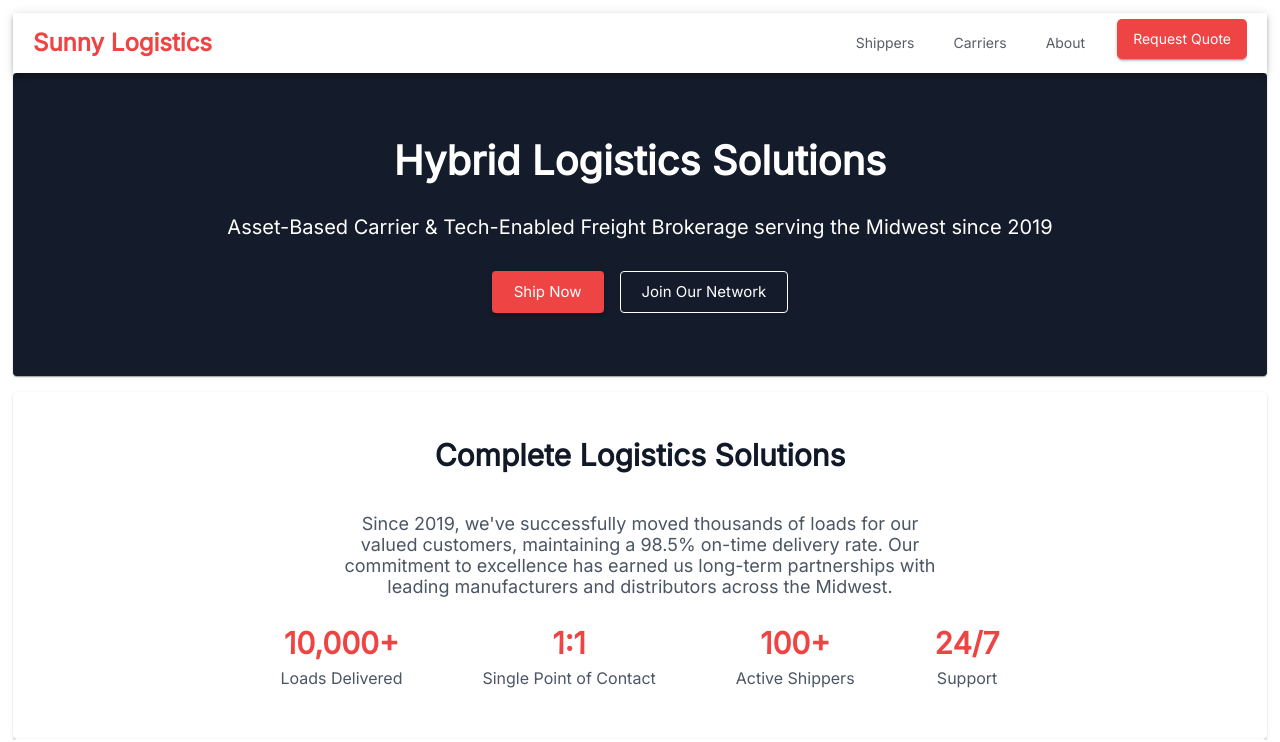
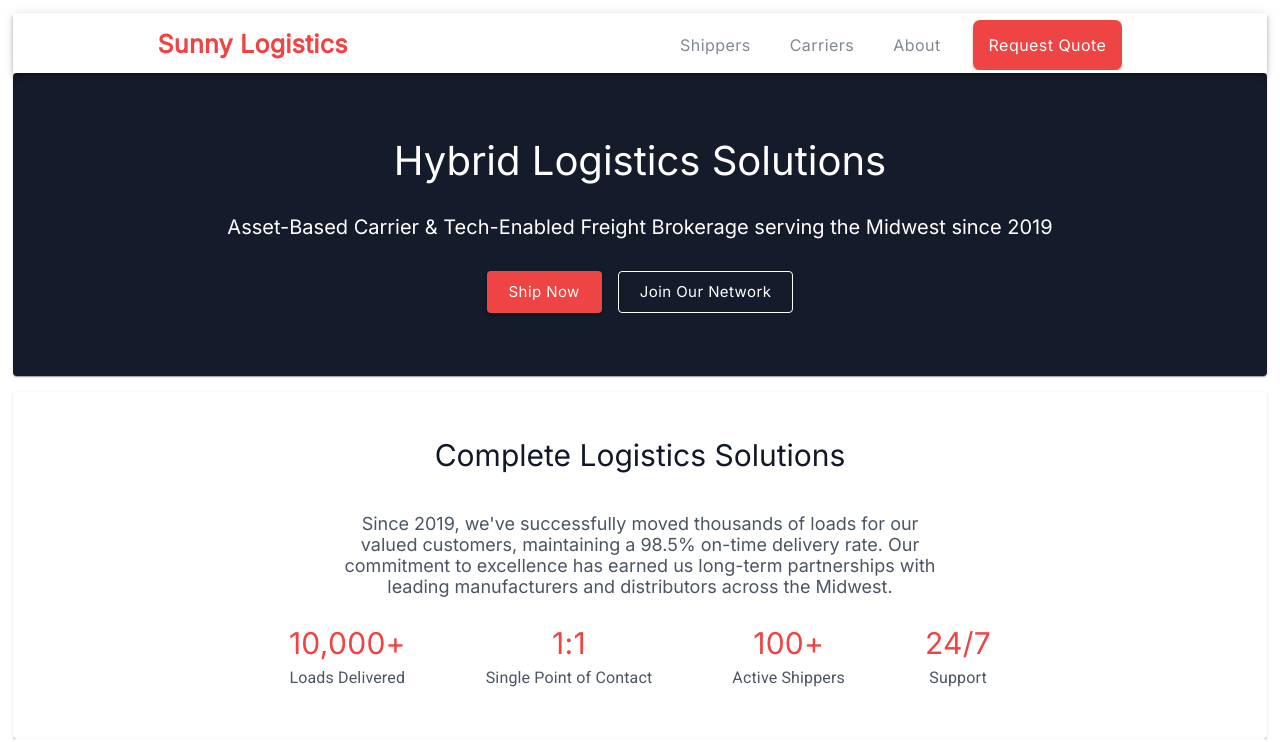
Before and after one commit to sirgill/sunnylogistics, a React (Create React App) app: page / in a window 1280 px wide. Shown: the top 742 px of the page. Built offline with nearby package versions, Linux system fonts and the light colour scheme.

Commit message:
"navbar ui"

```diff
--- a/src/scenes/Navbar/navbar.jsx
+++ b/src/scenes/Navbar/navbar.jsx
@@ -1,83 +1,58 @@
 // src/scenes/Navbar/navbar.js
-import React, { useState } from 'react';
-import styled from '@emotion/styled';
-import { AppBar, Toolbar, Typography, Button, Tabs, Tab, IconButton, SwipeableDrawer, List, ListItem, ListItemText, useMediaQuery } from '@material-ui/core';
-import { Link } from 'react-router-dom';
-import MenuIcon from '@material-ui/icons/Menu';
-import { makeStyles, useTheme } from '@material-ui/core/styles';
-
-const useStyles = makeStyles((theme) => ({
-  appbar: {
-    backgroundColor: '#FFFFFF',
-    padding: '10px 20px',
-    width: '100%',
-    height:60,
-    justifyContent:'center',
-  },
-  tabContainer: {
-    marginLeft: 'auto',
-  },
-  tab: {
-    minWidth: 10,
-    marginLeft: '15px',
-    color: theme.palette.darkGrey.main,
-    '&:hover': {
-      color: theme.palette.hover.main,
-      opacity: 1,
-    },
-    textTransform:'none',
-    fontFamily: 'Inter, Arial, sans-serif',
-  },
-  requestQuoteButton: {
-    marginLeft: '20px',
-    backgroundColor: theme.palette.primary.main,
-    color: theme.palette.secondary.main,
-    '&:hover': {
-      backgroundColor: theme.palette.hover.main,
-    },
-    borderRadius:'5px',
-    height:40,
-    textTransform:'none',
-    fontFamily: 'Inter, Arial, sans-serif',
-  },
-  logo: {
-    fontFamily: 'Inter, Arial, sans-serif',
-    fontWeight: 700,
-    fontSize: '1.5rem',
-    color: theme.palette.primary.main,
-  },
-  drawerIcon: {
-    color: theme.palette.primary.main,
-  },
-  drawerContainer: {
-    width: 250,
-    backgroundColor: theme.palette.darkGrey.main,
-    height: '100%',
-  },
-  drawerItemText: {
-    color: theme.palette.secondary.main,
-  },
-}));
+import React, { useState } from "react";
+import styled from "@emotion/styled";
+import {
+  AppBar,
+  Toolbar,
+  Typography,
+  Button,
+  Tabs,
+  Tab,
+  IconButton,
+  SwipeableDrawer,
+  List,
+  ListItem,
+  ListItemText,
+  useMediaQuery,
+} from "@material-ui/core";
+import { Link, useLocation } from "react-router-dom";
+import MenuIcon from "@material-ui/icons/Menu";
+import { useTheme } from "@material-ui/core/styles";
+import { ThemeProvider } from "@material-ui/core/styles";
+import "@fontsource/inter";
 
 const DrawerContainer = styled.div`
   width: 250px;
-  background-color: #141b2a;
+  background-color: ${(props) => props.theme.palette.darkGrey.main};
   height: 100%;
 `;
 
-const CenteredContainer = styled.div`
+const NavbarContainer = styled.div`
   display: flex;
   justify-content: center;
+  align-items: center;
+  width: 80%;
 `;
 
 const Navbar = () => {
-  const classes = useStyles();
   const theme = useTheme();
-  const matches = useMediaQuery(theme.breakpoints.down('md'));
+  const matches = useMediaQuery(theme.breakpoints.down("md"));
+  const location = useLocation();
   const [openDrawer, setOpenDrawer] = useState(false);
 
-  const handleDrawerToggle = () => {
-    setOpenDrawer(!openDrawer);
+  const handleDrawerToggle = () => setOpenDrawer(!openDrawer);
+
+  const getActiveTabIndex = () => {
+    switch (location.pathname) {
+      case "/shippers":
+        return 0;
+      case "/carriers":
+        return 1;
+      case "/about":
+        return 2;
+      default:
+        return false;
+    }
   };
 
   const drawer = (
@@ -86,55 +61,103 @@
       onClose={handleDrawerToggle}
       onOpen={handleDrawerToggle}
     >
-      <DrawerContainer>
+      <DrawerContainer theme={theme}>
         <List>
-          <ListItem button component={Link} to="/shippers" onClick={handleDrawerToggle}>
-            <ListItemText className={classes.drawerItemText}>Shippers</ListItemText>
-          </ListItem>
-          <ListItem button component={Link} to="/carriers" onClick={handleDrawerToggle}>
-            <ListItemText className={classes.drawerItemText}>Carriers</ListItemText>
-          </ListItem>
-          <ListItem button component={Link} to="/about" onClick={handleDrawerToggle}>
-            <ListItemText className={classes.drawerItemText}>About</ListItemText>
-          </ListItem>
-          <ListItem button component={Link} to="/quote" onClick={handleDrawerToggle}>
-            <ListItemText className={classes.drawerItemText}>Request Quote</ListItemText>
-          </ListItem>
+          {["Shippers", "Carriers", "About", "Request Quote"].map(
+            (text, index) => (
+              <ListItem
+                button
+                key={text}
+                component={Link}
+                to={["/shippers", "/carriers", "/about", "/quote"][index]}
+                onClick={handleDrawerToggle}
+              >
+                <ListItemText style={{ color: theme.palette.secondary.main }}>
+                  {text}
+                </ListItemText>
+              </ListItem>
+            )
+          )}
         </List>
       </DrawerContainer>
     </SwipeableDrawer>
   );
 
   return (
-    <React.Fragment>
-      <CenteredContainer>
-        <AppBar position="static" className={classes.appbar}>
-          <Toolbar disableGutters>
-            <Typography className={classes.logo}>Sunny Logistics</Typography>
+    <ThemeProvider theme={theme}>
+      <AppBar
+        position="static"
+        style={{ backgroundColor: "#FFFFFF", height: 60 }}
+      >
+        <Toolbar style={{ display: "flex", justifyContent: "center" }}>
+          <NavbarContainer>
+            <Typography
+              style={{
+                fontWeight: "bold",
+                fontSize: "25px",
+                color: theme.palette.primary.main,
+                fontFamily: "Inter",
+              }}
+            >
+              Sunny Logistics
+            </Typography>
             {matches ? (
-              <IconButton className={classes.drawerIcon} onClick={handleDrawerToggle}>
+              <IconButton
+                style={{
+                  color: theme.palette.primary.main,
+                  marginLeft: "auto",
+                }}
+                onClick={handleDrawerToggle}
+                aria-label="menu"
+              >
                 <MenuIcon />
               </IconButton>
             ) : (
-              <Tabs className={classes.tabContainer}>
-                <Tab className={classes.tab} component={Link} to="/shippers" label="Shippers" />
-                <Tab className={classes.tab} component={Link} to="/carriers" label="Carriers" />
-                <Tab className={classes.tab} component={Link} to="/about" label="About" />
+              <Tabs
+                value={getActiveTabIndex()}
+                style={{ marginLeft: "auto" }}
+                indicatorColor="primary"
+              >
+                {["Shippers", "Carriers", "About"].map((label, index) => (
+                  <Tab
+                    key={label}
+                    label={label}
+                    component={Link}
+                    to={["/shippers", "/carriers", "/about"][index]}
+                    style={{
+                      minWidth: 10,
+                      marginLeft: "15px",
+                      textTransform: "none",
+                      fontSize: "16px",
+                      color: theme.palette.text.main,
+                      fontFamily: "Inter",
+                    }}
+                  />
+                ))}
                 <Button
                   variant="contained"
-                  className={classes.requestQuoteButton}
                   component={Link}
                   to="/quote"
+                  style={{
+                    marginLeft: "20px",
+                    backgroundColor: theme.palette.primary.main,
+                    color: theme.palette.secondary.main,
+                    textTransform: "none",
+                    fontSize: "16px",
+                    borderRadius: "7px",
+                    height: 50,
+                    fontFamily: "Inter",
+                  }}
                 >
                   Request Quote
                 </Button>
               </Tabs>
             )}
-          </Toolbar>
-        </AppBar>
-      </CenteredContainer>
+          </NavbarContainer>
+        </Toolbar>
+      </AppBar>
       {drawer}
-    </React.Fragment>
+    </ThemeProvider>
   );
 };
 
--- a/src/scenes/theme/Theme.js
+++ b/src/scenes/theme/Theme.js
@@ -9,7 +9,7 @@
     darkGrey: { main: "#111827" },
     text: { main: "#4B5563" },
   },
-  typography: {
+  fonts: {
     fontFamily: "Inter, Arial, sans-serif",
     h1: { fontWeight: 400 },
     h2: { fontWeight: 500 },
```
